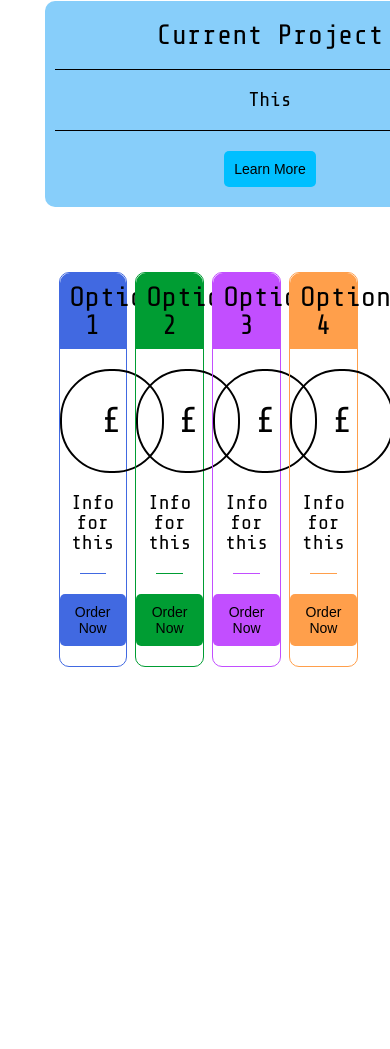
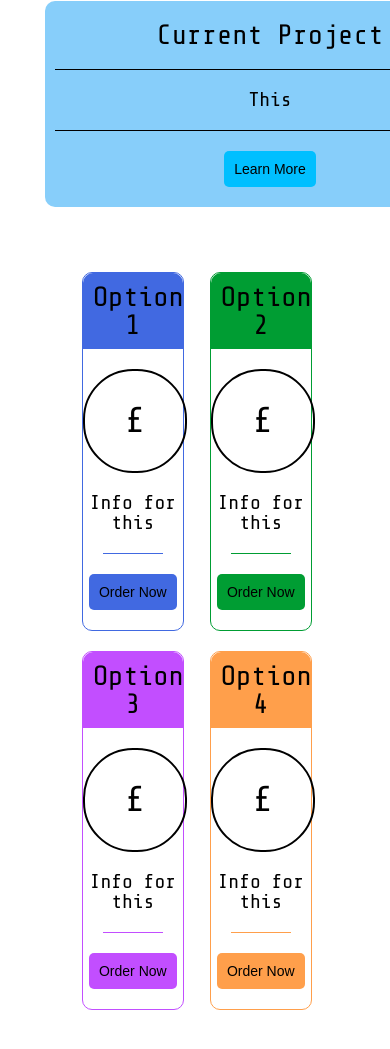
Before and after one commit to mordmaman/profile1, a plain HTML site: page index.html in a window 390 px wide. Shown: the part 2267-3316 px from the top of the page. Before the commit the page ends 2979 px from the top, so only its background shows below. Drawn offline with nearby package versions, Linux system fonts and the light colour scheme.

Commit message:
fixes width and media queries for section 3

```diff
--- a/index.html
+++ b/index.html
@@ -160,6 +160,7 @@
     </section>
 
     <section class="section3 group">
+    <div class="left_wells">
         <div class="well_1">
             <div class="well_header">
                 <span class="wellHeader">Option 1</span>
@@ -194,6 +195,9 @@
                 </div>
             </div>
         </div>
+    </div><!--
+
+    --><div class="right_wells">
         <div class="well_3">
             <div class="well_3header">
                 <span class="wellHeader">Option 3</span>
@@ -228,6 +232,7 @@
                 </div>
             </div>
         </div>
+    </div>
     </section>
 
 
--- a/styles.css
+++ b/styles.css
@@ -403,13 +403,24 @@ hr{
 
 .section3{
   margin-left: 15%;
+  margin-right: 15%;
   margin-bottom: 45px;
+}
+
+.left_wells{
+  width: 50%;
+  display: inline-block;
+}
+
+.right_wells{
+  width: 50%;
+  display: inline-block;
 }
 
 .well_1{
   border-radius: 10px;
   border: 1px solid royalblue;
-  width: 20%;
+  width: 40%;
   height: auto;
   text-align: center;
   margin-top: 20px;
@@ -473,10 +484,11 @@ hr{
 .well_2{
   border-radius: 10px;
   border: 1px solid #009D33;
-  width: 20%;
+  width: 40%;
   height: auto;
   text-align: center;
   margin-top: 20px;
+  margin-left: 7%;
   display: inline-block;
 }
 
@@ -508,10 +520,11 @@ hr{
 .well_3{
   border-radius: 10px;
   border: 1px solid #C24EFF;
-  width: 20%;
+  width: 40%;
   height: auto;
   text-align: center;
   margin-top: 20px;
+  margin-right: 7%;
   display: inline-block;
 }
 
@@ -544,7 +557,7 @@ hr{
 .well_4{
   border-radius: 10px;
   border: 1px solid #FF9F4B;
-  width: 20%;
+  width: 40%;
   height: auto;
   text-align: center;
   margin-top: 20px;
@@ -586,6 +599,20 @@ hr{
   /*skill set*/
   .meterText{
     font-size: 16px;
+  }
+
+  .section3{
+    margin-left: 21%;
+  }
+
+    .left_wells{
+    width: 100%;
+    display: block;
+  }
+
+  .right_wells{
+    width: 100%;
+    display: block;
   }
 }
 
```
